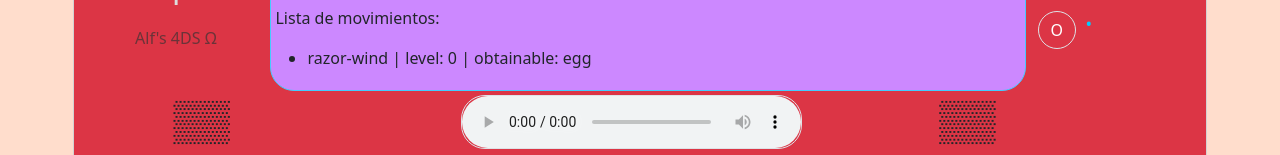
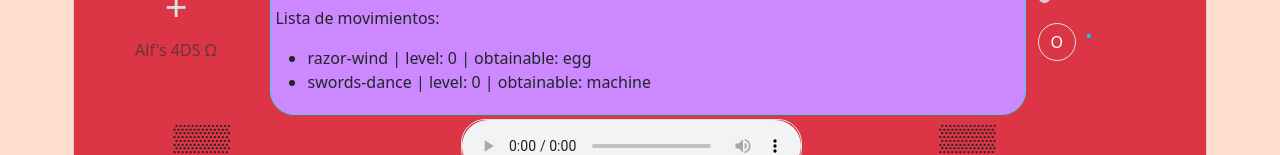
Before and after one commit to Alfonsojedi/React, a React (Vite) app in the folder 02-pokemon/: page / in a window 1280 px wide. Shown: the part 797-952 px from the top of the page. Built offline with nearby package versions, Linux system fonts and the light colour scheme.

Commit message:
modified:   02-pokemon/src/components/PokeFull.jsx

```diff
--- a/02-pokemon/src/components/PokeFull.jsx
+++ b/02-pokemon/src/components/PokeFull.jsx
@@ -101,6 +101,7 @@ export function PokeFull({pokemon}){
                                 <p>Lista de movimientos:</p>
                                 <ul>
                                     <li>{pokemon.moves[0]["move"]["name"]+" | level: "+pokemon.moves[0]["version_group_details"][0]["level_learned_at"]+" | obtainable: "+pokemon.moves[0]["version_group_details"][0]["move_learn_method"]["name"]}</li>
+                                    <li>{pokemon.moves[1]["move"]["name"]+" | level: "+pokemon.moves[1]["version_group_details"][0]["level_learned_at"]+" | obtainable: "+pokemon.moves[1]["version_group_details"][0]["move_learn_method"]["name"]}</li>
                                 </ul>
 
                             </div>
```
